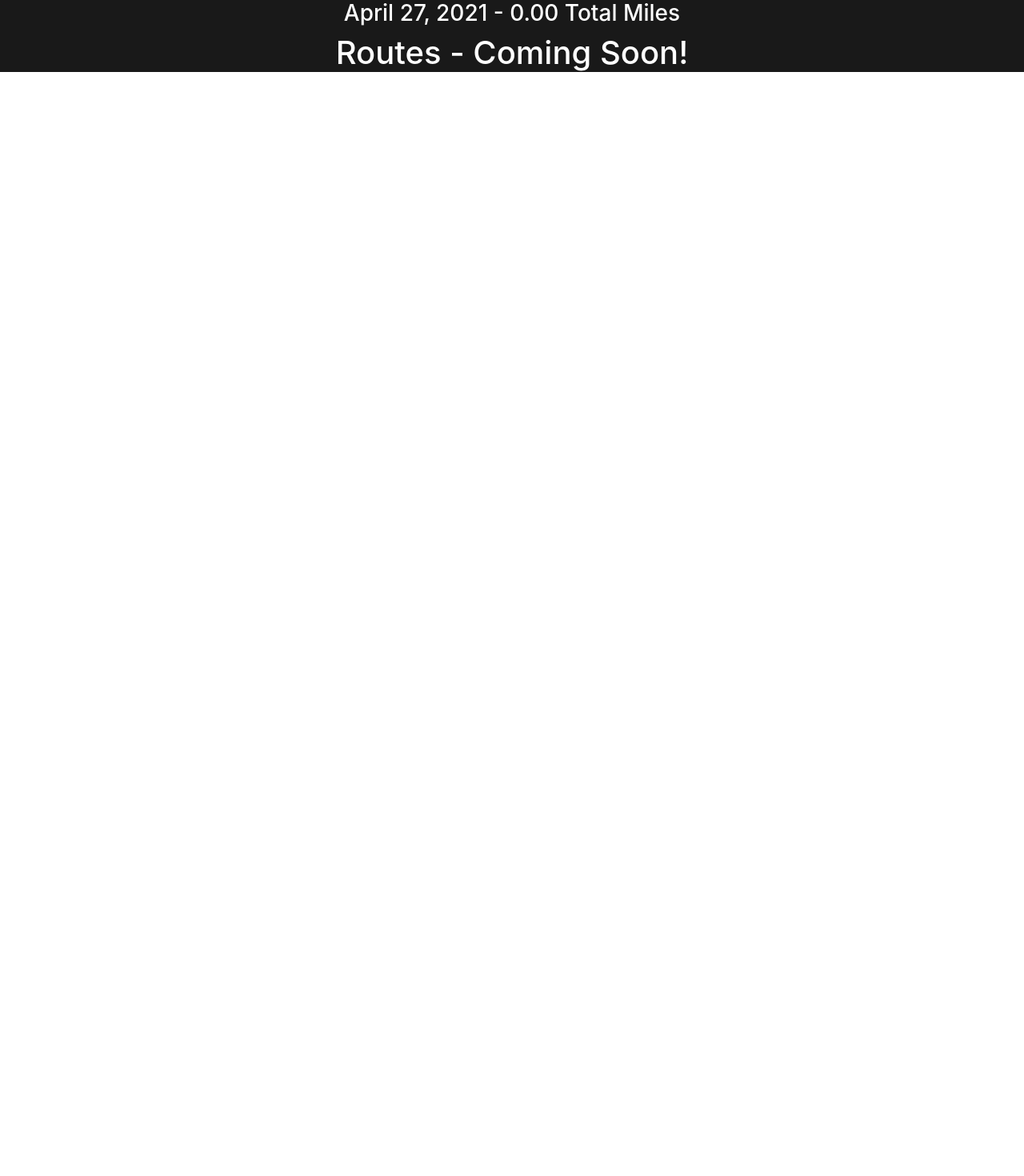
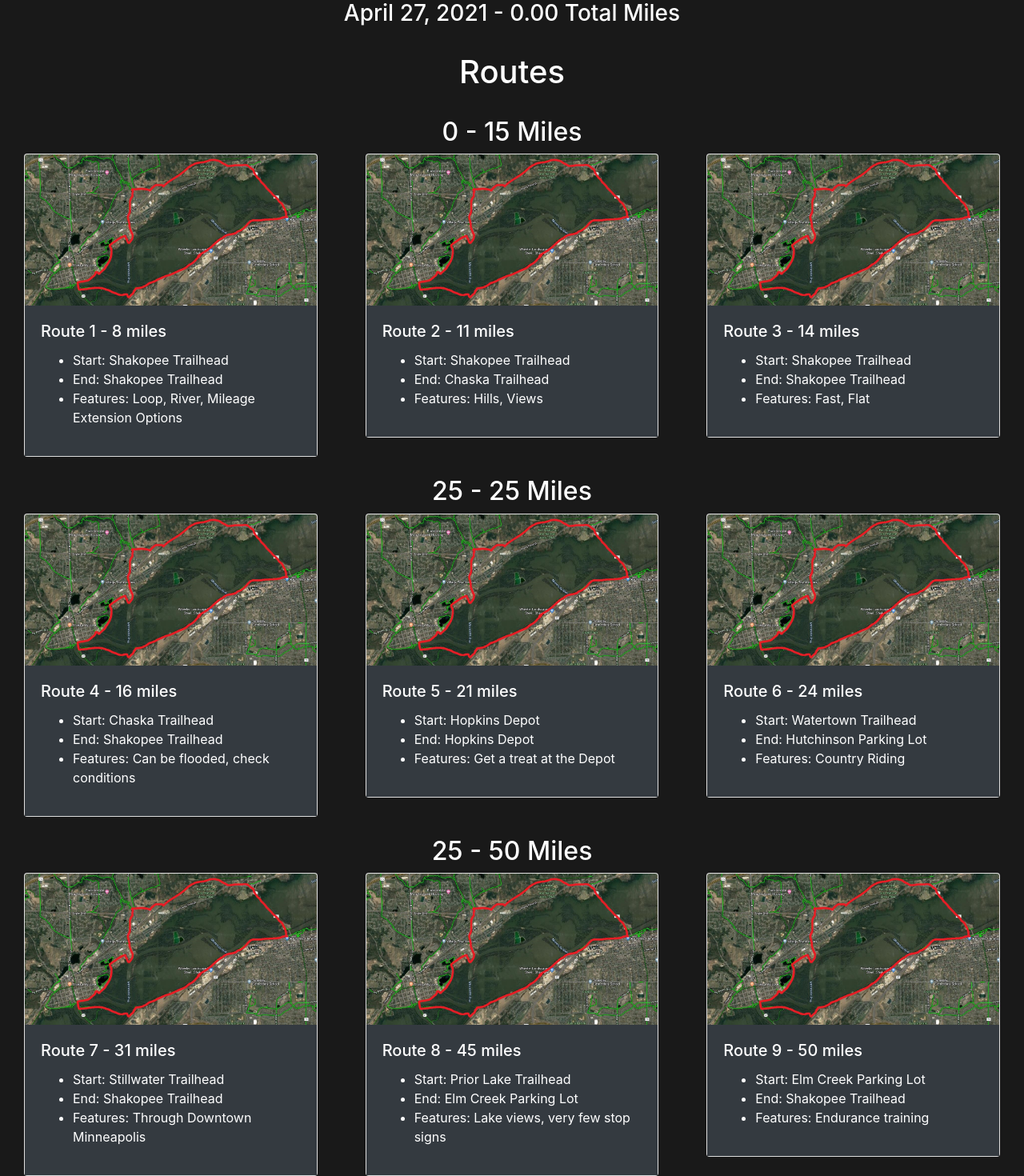
Before and after one commit to TheStender/TrackerApp, a React (Create React App) app: page /routes in a window 1280 px wide. Shown: the part 56-1526 px from the top of the page at 80% size. Before the commit the page ends 800 px from the top, so only its background shows below. Built offline with nearby package versions, Linux system fonts and the light colour scheme; no server answers.

Commit message:
route testing

```diff
--- /dev/null
+++ b/src/Route.js
@@ -0,0 +1,27 @@
+import React from "react";
+import { Card } from 'react-bootstrap';
+
+
+function Route(props) {
+  return (
+    <div className='container-fluid Routes'>
+      <Card>
+        <Card.Img variant="top" src={props.routeMap} />
+        <Card.Body className="bg-dark">
+          <Card.Title>Route {props.route} - {props.mileage} miles</Card.Title>
+          <Card.Text>
+            <div>
+              <ul>
+                <li>Start: {props.start}</li>
+                <li>End: {props.end}</li>
+                <li>Features: {props.features}</li>
+              </ul>
+            </div>
+          </Card.Text>
+      </Card.Body>
+</Card>
+    </div>
+  );
+}
+
+export default Route;
--- a/src/Routes.js
+++ b/src/Routes.js
@@ -1,9 +1,56 @@
 import React from "react";
+import Route from "./Route";
+import { Row, Col } from "react-bootstrap";
+import "./App.css";
+
+import route1 from "./img/ChaskaRiverLoop.JPG";
 
 function Routes() {
   return (
-    <div className="container-fluid Routes" >
-      <h1 className="text-center">Routes - Coming Soon!</h1>
+    <div className='Routes'>
+      <br />
+      <h1 className='text-center'>Routes</h1>
+      <br />
+      <div className='container-fluid'>
+        <h2 className='text-center'>0 - 15 Miles</h2>
+        <Row>
+          <Col className='col-md-4 col-xs-12'>
+            <Route mileage={8} route={1} routeMap={route1} start={'Shakopee Trailhead'} end={'Shakopee Trailhead'} features={'Loop, River, Mileage Extension Options'} />
+          </Col>
+          <Col className='col-md-4 col-xs-12'>
+            <Route mileage={11} route={2} routeMap={route1} start={'Shakopee Trailhead'} end={'Chaska Trailhead'} features={'Hills, Views'}    />
+          </Col>
+          <Col className='col-md-4 col-xs-12'>
+            <Route mileage={14} route={3} routeMap={route1} start={'Shakopee Trailhead'} end={'Shakopee Trailhead'} features={'Fast, Flat'}    />
+          </Col>
+        </Row>
+        <br />
+        <h2 className='text-center'>25 - 25 Miles</h2>
+        <Row>
+          <Col className='col-md-4 col-xs-12'>
+            <Route mileage={16} route={4} routeMap={route1} start={'Chaska Trailhead'} end={'Shakopee Trailhead'} features={'Can be flooded, check conditions'}     />
+          </Col>
+          <Col className='col-md-4 col-xs-12'>
+            <Route mileage={21} route={5} routeMap={route1} start={'Hopkins Depot'} end={'Hopkins Depot'} features={'Get a treat at the Depot'}     />
+          </Col>
+          <Col className='col-md-4 col-xs-12'>
+            <Route mileage={24} route={6} routeMap={route1} start={'Watertown Trailhead'} end={'Hutchinson Parking Lot'} features={'Country Riding'}     />
+          </Col>
+        </Row>
+        <br />
+        <h2 className='text-center'>25 - 50 Miles</h2>
+        <Row>
+          <Col className='col-md-4 col-xs-12'>
+            <Route mileage={31} route={7} routeMap={route1} start={'Stillwater Trailhead'} end={'Shakopee Trailhead'} features={'Through Downtown Minneapolis'}     />
+          </Col>
+          <Col className='col-md-4 col-xs-12'>
+            <Route mileage={45} route={8} routeMap={route1} start={'Prior Lake Trailhead'} end={'Elm Creek Parking Lot'} features={'Lake views, very few stop signs'}     />
+          </Col>
+          <Col className='col-md-4 col-xs-12'>
+            <Route mileage={50} route={9} routeMap={route1} start={'Elm Creek Parking Lot'} end={'Shakopee Trailhead'} features={'Endurance training'}    />
+          </Col>
+        </Row>
+      </div>
     </div>
   );
 }
```
Also changed, not shown: src/img/ChaskaRiverLoop.JPG (added), 1 other file (tests, documents, lock files or other folders).
